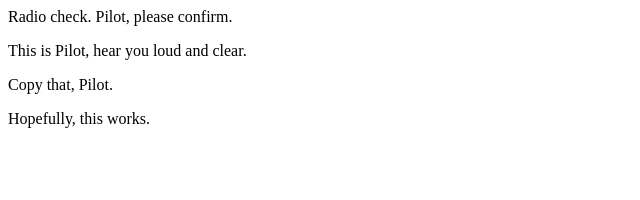
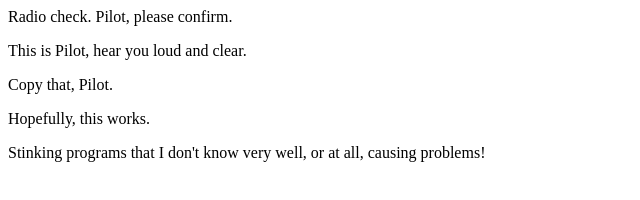
Before and after one commit to melb47/communication-log, a plain HTML site: page index.html in a window 1280 px wide. Shown: the whole page, without its empty margins (0-640 px from the left). Drawn offline with Linux system fonts and the light colour scheme.

Commit message:
attempt #2 or 3, I don't remember

```diff
--- a/index.html
+++ b/index.html
@@ -4,5 +4,6 @@
    <p>This is Pilot, hear you loud and clear.</p>
    <p>Copy that, Pilot.</p>
    <p>Hopefully, this works.</p>
+   <p>Stinking programs that I don't know very well, or at all, causing problems!</p>
 </body>
 </html>
```
